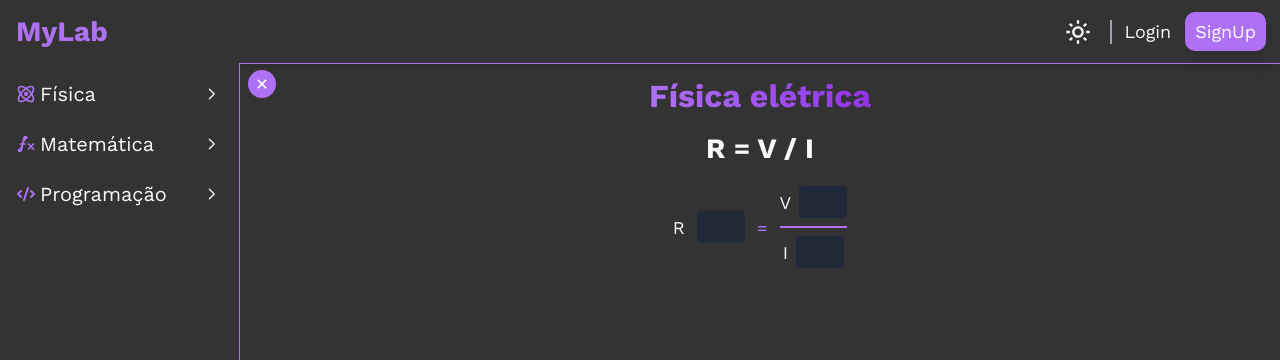
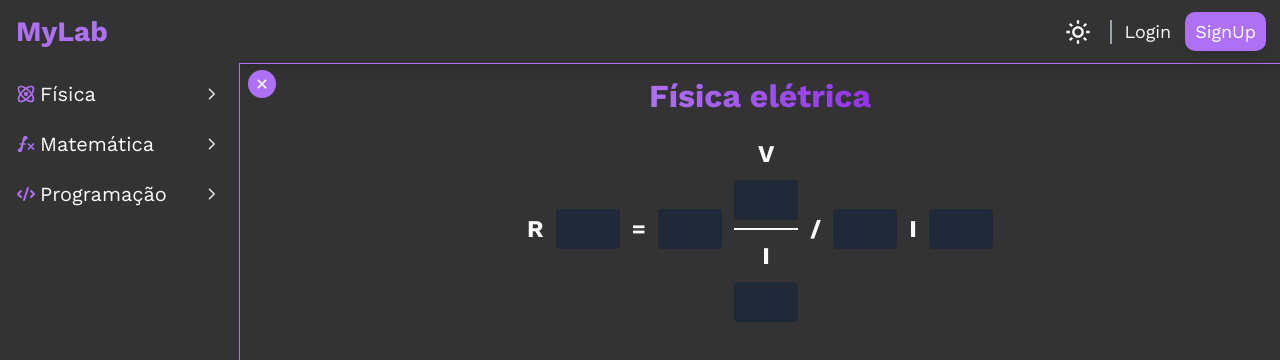
Before and after one commit to EnzoSylvestrin/MyLab, a Next.js app: page /eletrica in a window 1280 px wide. Shown: the top 360 px of the page. Built offline with nearby package versions, Linux system fonts and the light colour scheme.

Commit message:
Funcionamento inicial do componente formula

```diff
--- a/src/Components/Formula/Formula.tsx
+++ b/src/Components/Formula/Formula.tsx
@@ -1,29 +1,61 @@
+import { Heading } from "../Heading/Heading"
 import { Input } from "../Input/Input"
-import { Text } from "../Text/Text"
 
-export const Formula = () => {
+type FormulaProps = {
+    formula: string;
+}
+
+export const Formula = ({ formula } : FormulaProps) => {
+
+    const Operators = ["=", "/", "*", "+", "-"];
+
+    const MakeFormula = (formula: string) => {
+        formula = formula.replaceAll(' ', '');
+
+        let resultElement = [];
+
+        for (let i = 0; i < formula.length; i++) {
+            if (formula[i + 1] == '/') {
+                resultElement.push(
+                    <div className="flex flex-col gap-2 justify-center items-center">
+                        {makeElement(formula[i], false)}
+                        <div className="h-[2px] w-full bg-slate-800 dark:bg-gray-50" />
+                        {makeElement(formula[i + 2], false)}
+                    </div>
+                )
+            }
+            else {
+                if (Operators.includes(formula)) {
+                    resultElement.push(makeElement(formula[i], true))
+                }
+                else {
+                    resultElement.push(makeElement(formula[i], false))
+                }
+            }
+        }
+
+        return resultElement;
+    }
+
+    const makeElement = (text: string, operator: boolean) => {
+        if (operator) {
+            return <Heading size="sm">{text}</Heading>
+        }
+        else {
+            return <>
+                <Heading size="sm">{text}</Heading>
+                <Input.Root>
+                    <Input.Input type={'text'} />
+                </Input.Root>
+            </>
+        }
+    }
+
+    const resultFormula = MakeFormula(formula);
+
     return (
         <div className="flex items-center justify-center gap-3 mt-4">
-            <Text>R</Text>
-            <Input.Root>
-                <Input.Input type={'text'} />
-            </Input.Root>
-            <Text className={'!text-secondary'}>=</Text>
-            <div className="flex flex-col gap-2 justify-center items-center">
-                <div className="flex justify-center items-center gap-2">
-                    <Text>V</Text>
-                    <Input.Root>
-                        <Input.Input type={'text'} />
-                    </Input.Root>
-                </div>
-                <div className="h-[2px] bg-secondary w-full" />
-                <div className="flex items-center justify-center gap-2">
-                    <Text>I</Text>
-                    <Input.Root>
-                        <Input.Input type={'text'} />
-                    </Input.Root>
-                </div>
-            </div>
+            {resultFormula}
         </div>
     )
 }
--- a/src/Components/Input/Input.tsx
+++ b/src/Components/Input/Input.tsx
@@ -12,7 +12,7 @@ export interface InputRootProps {
 
 function InputRoot({children} : InputRootProps) {
     return (
-        <div className='flex items-center gap-2 p-1 rounded w-12 h-8 bg-gray-200 text-xs placeholder:text-gray-400 focus-within:ring-2 ring-secondary dark:bg-gray-800'>
+        <div className='flex items-center gap-2 p-1 rounded w-16 h-10 bg-gray-200 text-xs placeholder:text-gray-400 focus-within:ring-2 ring-secondary dark:bg-gray-800'>
             {children}
         </div>
     );
@@ -38,7 +38,7 @@ export interface InputInputProps extends InputHTMLAttributes<HTMLInputElement> {
 function InputInput({...props} : InputInputProps) {
     return (
         <input
-            className='bg-transparent w-full caret-secondary text-darkColor text-xs outline-none placeholder:text-gray-400 dark:text-lightColor'
+            className='bg-transparent w-full caret-secondary text-darkColor text-md outline-none placeholder:text-gray-400 dark:text-lightColor'
             {...props}
         />
     )
--- a/src/pages/eletrica.tsx
+++ b/src/pages/eletrica.tsx
@@ -3,14 +3,12 @@ import { Formula } from "@/Components/Formula/Formula";
 import { Heading } from "@/Components/Heading/Heading";
 
 const Eletrica = () => {
+
     return (
         <div className="flex items-center w-full justify-center">
             <div className="w-full flex items-center justify-center flex-col">
                 <Heading size="lg" className={'bg-clip-text !text-transparent !bg-gradient-to-r from-secondary to-purple-600'}>Física elétrica</Heading>
-                <Heading className="mt-2">
-                    R = V / I
-                </Heading>
-                <Formula />
+                <Formula formula={'R = V / I'}/>
             </div>
         </div>
     );
```
